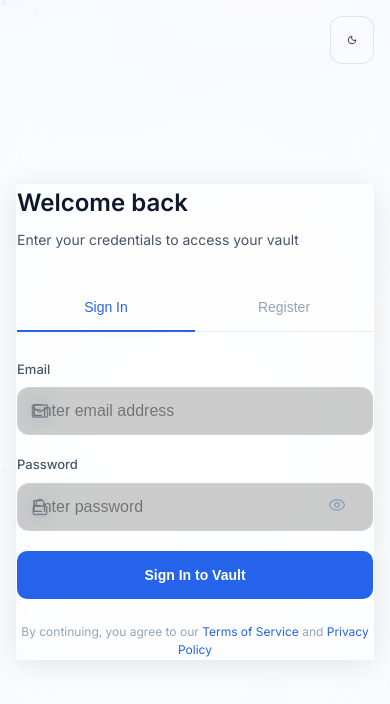
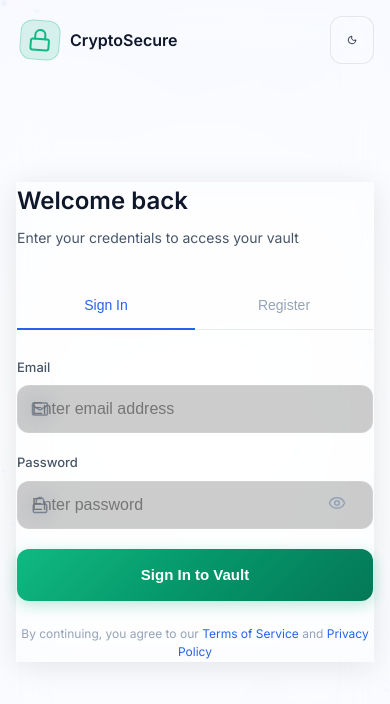
Before and after one commit to Vixcy300/CryptoSecure-Vault, a React app in the folder frontend/: page /login in a window 390 px wide. Shown: the top 704 px of the page. Built offline with nearby package versions, Linux system fonts and the light colour scheme; the HTML template or start-up script is replaced by a standard one.

Commit message:
Major UI overhaul: Dashboard mobile responsive, Login premium redesign with emerald gradient

```diff
--- a/frontend/src/components/Dashboard.jsx
+++ b/frontend/src/components/Dashboard.jsx
@@ -25,8 +25,15 @@ const Dashboard = () => {
     const [showUpload, setShowUpload] = useState(false);
     const [activityData, setActivityData] = useState([]);
     const [recentActivity, setRecentActivity] = useState([]);
+    const [isMobile, setIsMobile] = useState(window.innerWidth < 768);
 
-    const styles = getStyles(colors);
+    useEffect(() => {
+        const handleResize = () => setIsMobile(window.innerWidth < 768);
+        window.addEventListener('resize', handleResize);
+        return () => window.removeEventListener('resize', handleResize);
+    }, []);
+
+    const styles = getStyles(colors, isMobile);
 
     const securityData = [
         { name: 'Encrypted', value: 100, color: colors.success },
@@ -357,7 +364,7 @@ const Dashboard = () => {
     );
 };
 
-const getStyles = (colors) => ({
+const getStyles = (colors, isMobile) => ({
     layout: {
         display: 'flex',
         minHeight: '100vh',
@@ -365,30 +372,34 @@ const getStyles = (colors) => ({
     },
     main: {
         flex: 1,
-        marginLeft: '260px',
-        padding: '32px 40px',
+        marginLeft: isMobile ? 0 : '260px',
+        padding: isMobile ? '76px 16px 24px 16px' : '32px 40px',
+        paddingTop: isMobile ? '76px' : '32px', // Account for mobile header
     },
     header: {
         display: 'flex',
+        flexDirection: isMobile ? 'column' : 'row',
         justifyContent: 'space-between',
-        alignItems: 'center',
-        marginBottom: '32px',
+        alignItems: isMobile ? 'stretch' : 'center',
+        gap: isMobile ? '16px' : '0',
+        marginBottom: '24px',
     },
     pageTitle: {
-        fontSize: '28px',
+        fontSize: isMobile ? '22px' : '28px',
         fontWeight: '700',
         color: colors.text,
         marginBottom: '4px',
     },
     pageSubtitle: {
-        fontSize: '14px',
+        fontSize: isMobile ? '13px' : '14px',
         color: colors.textSecondary,
     },
     uploadBtn: {
         display: 'flex',
         alignItems: 'center',
+        justifyContent: 'center',
         gap: '8px',
-        padding: '12px 20px',
+        padding: isMobile ? '14px 20px' : '12px 20px',
         background: colors.accent,
         border: 'none',
         borderRadius: '10px',
@@ -396,24 +407,27 @@ const getStyles = (colors) => ({
         fontSize: '14px',
         fontWeight: '600',
         cursor: 'pointer',
+        width: isMobile ? '100%' : 'auto',
     },
     statsGrid: {
         display: 'grid',
-        gridTemplateColumns: 'repeat(4, 1fr)',
-        gap: '20px',
-        marginBottom: '32px',
+        gridTemplateColumns: isMobile ? 'repeat(2, 1fr)' : 'repeat(4, 1fr)',
+        gap: isMobile ? '12px' : '20px',
+        marginBottom: '24px',
     },
     statCard: {
         borderRadius: '14px',
-        padding: '20px',
+        padding: isMobile ? '16px' : '20px',
         display: 'flex',
-        alignItems: 'flex-start',
-        gap: '16px',
+        alignItems: isMobile ? 'center' : 'flex-start',
+        flexDirection: isMobile ? 'column' : 'row',
+        gap: isMobile ? '8px' : '16px',
         position: 'relative',
+        textAlign: isMobile ? 'center' : 'left',
     },
     statIcon: {
-        width: '44px',
-        height: '44px',
+        width: isMobile ? '40px' : '44px',
+        height: isMobile ? '40px' : '44px',
         borderRadius: '12px',
         display: 'flex',
         alignItems: 'center',
@@ -424,30 +438,31 @@ const getStyles = (colors) => ({
         flexDirection: 'column',
     },
     statValue: {
-        fontSize: '24px',
+        fontSize: isMobile ? '20px' : '24px',
         fontWeight: '700',
         color: colors.text,
     },
     statLabel: {
-        fontSize: '13px',
+        fontSize: isMobile ? '11px' : '13px',
         color: colors.textSecondary,
     },
     statChange: {
-        position: 'absolute',
+        position: isMobile ? 'static' : 'absolute',
         top: '20px',
         right: '20px',
-        fontSize: '12px',
+        fontSize: isMobile ? '10px' : '12px',
         fontWeight: '500',
+        marginTop: isMobile ? '4px' : 0,
     },
     chartsRow: {
         display: 'grid',
-        gridTemplateColumns: '2fr 1fr',
-        gap: '20px',
-        marginBottom: '32px',
+        gridTemplateColumns: isMobile ? '1fr' : '2fr 1fr',
+        gap: isMobile ? '16px' : '20px',
+        marginBottom: '24px',
     },
     chartCard: {
         borderRadius: '14px',
-        padding: '24px',
+        padding: isMobile ? '16px' : '24px',
     },
     chartCardSmall: {
         borderRadius: '14px',
--- a/frontend/src/components/Login.jsx
+++ b/frontend/src/components/Login.jsx
@@ -179,6 +179,24 @@ const Login = () => {
             <button onClick={toggleTheme} style={styles.themeToggle}>
                 {isDark ? <Sun size={20} /> : <Moon size={20} />}
             </button>
+
+            {/* Mobile Logo Header */}
+            {isMobile && (
+                <motion.div
+                    style={styles.mobileLogoHeader}
+                    initial={{ opacity: 0, y: -20 }}
+                    animate={{ opacity: 1, y: 0 }}
+                >
+                    <motion.div
+                        style={styles.mobileLogo}
+                        animate={{ rotate: [0, 5, -5, 0] }}
+                        transition={{ duration: 2, repeat: Infinity, repeatDelay: 3 }}
+                    >
+                        <Lock size={24} color="#10b981" />
+                    </motion.div>
+                    <span style={styles.mobileLogoText}>CryptoSecure</span>
+                </motion.div>
+            )}
 
             {/* Left Side - Branding */}
             <div style={styles.leftPanel}>
@@ -659,19 +677,44 @@ const getStyles = (colors, isDark, isMobile) => ({
         fontSize: '13px',
     },
     submitBtn: {
-        padding: '14px',
-        background: colors.accent,
+        padding: '16px',
+        background: 'linear-gradient(135deg, #10b981 0%, #059669 50%, #047857 100%)',
         border: 'none',
-        borderRadius: '10px',
+        borderRadius: '12px',
         color: '#ffffff',
-        fontSize: '14px',
+        fontSize: '15px',
         fontWeight: '600',
         cursor: 'pointer',
-        transition: 'all 0.2s ease',
+        transition: 'all 0.3s ease',
         display: 'flex',
         alignItems: 'center',
         justifyContent: 'center',
-        minHeight: '48px',
+        minHeight: '52px',
+        boxShadow: '0 4px 15px rgba(16, 185, 129, 0.3)',
+    },
+    mobileLogoHeader: {
+        position: 'absolute',
+        top: '20px',
+        left: '20px',
+        display: 'flex',
+        alignItems: 'center',
+        gap: '10px',
+        zIndex: 10,
+    },
+    mobileLogo: {
+        width: '40px',
+        height: '40px',
+        background: 'rgba(16, 185, 129, 0.15)',
+        borderRadius: '12px',
+        display: 'flex',
+        alignItems: 'center',
+        justifyContent: 'center',
+        border: '1px solid rgba(16, 185, 129, 0.3)',
+    },
+    mobileLogoText: {
+        fontSize: '16px',
+        fontWeight: '600',
+        color: colors.text,
     },
     spinner: {
         width: '20px',
```
